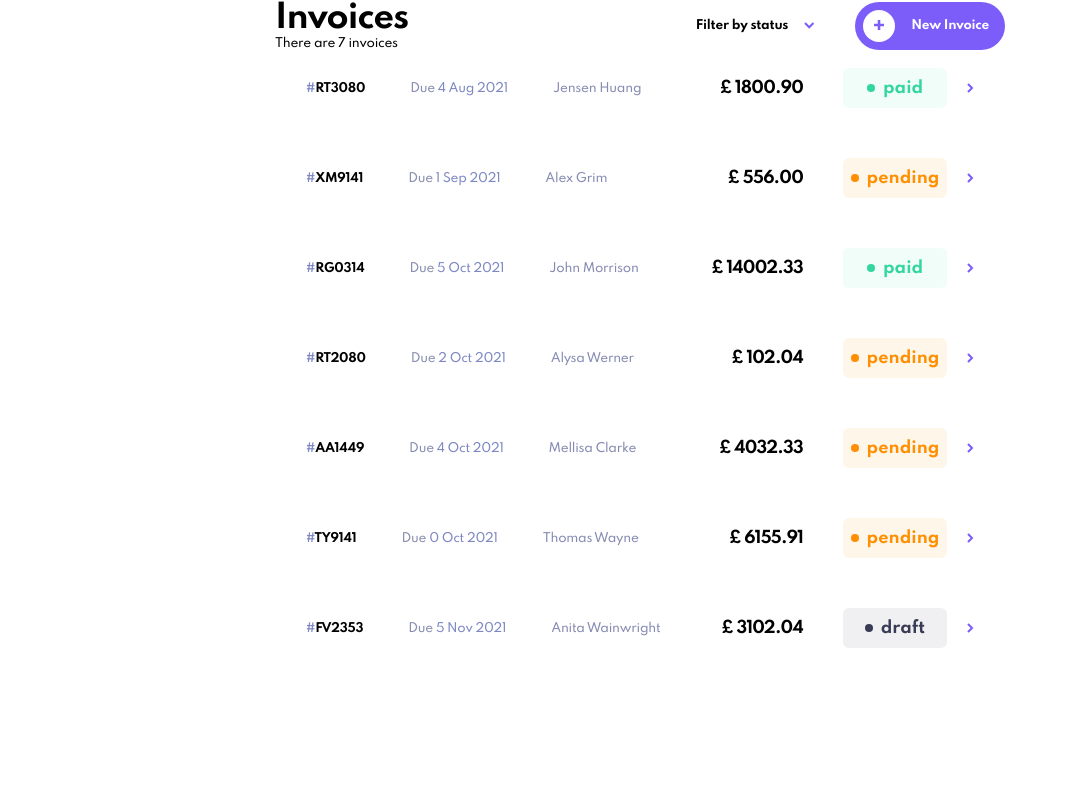
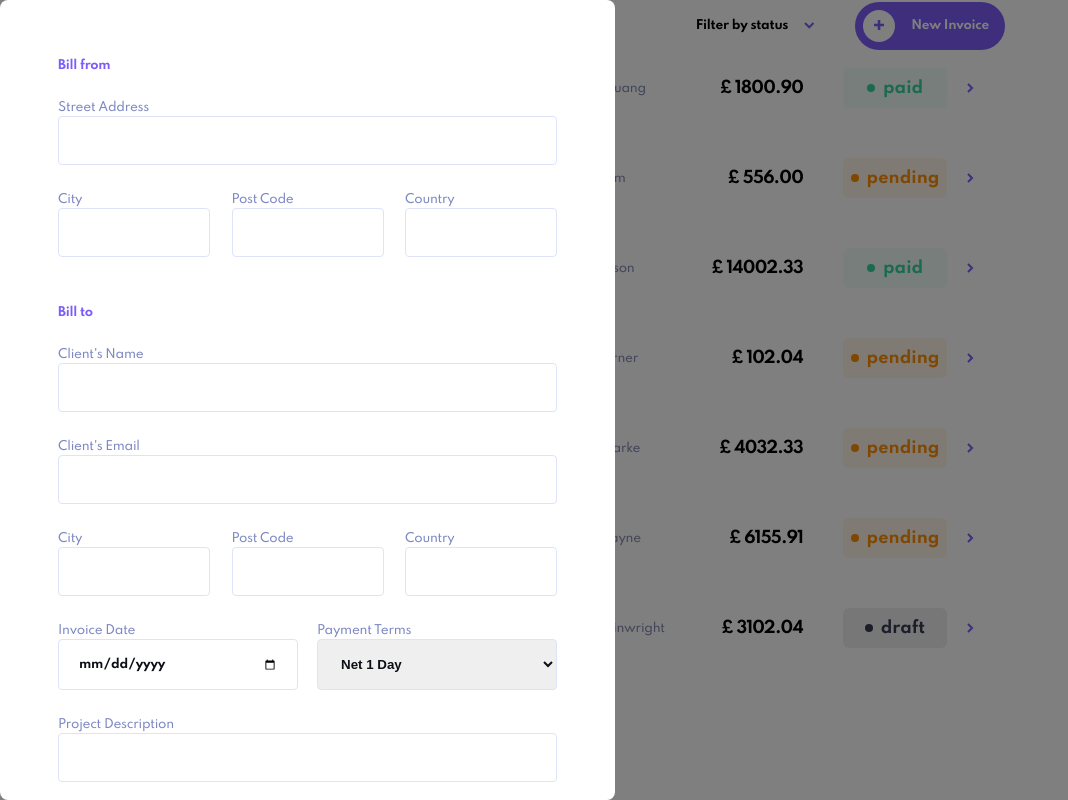
Before and after one commit to nlukic97/react-invoice-app, a React (Create React App) app: page / in a window 1280 px wide. Shown: the whole page, without its empty margins (0-1068 px from the left). Built offline with nearby package versions, Linux system fonts and the light colour scheme.

Commit message:
started styling the form to be overlay over the entire page. Also, created a functional component for all elements except the date

```diff
--- a/src/App.js
+++ b/src/App.js
@@ -124,7 +124,7 @@ function App() {
           <Routes>
             <Route path="/" element={renderInvoices()}/>
             <Route path="/invoice/:id" element={<InvoicePage invoices={data} deleteInvoice={deleteInvoice} markAsPaid={markAsPaid} />} />
-            <Route path="/form" element={<Form/>} />
+            {/* <Route path="/form" element={<Form/>} /> */}
           </Routes>
         </BrowserRouter>
 
--- a/src/components/Form.js
+++ b/src/components/Form.js
@@ -1,7 +1,83 @@
-import React from 'react'
+import {useState, useEffect} from "react";
 
-const Form = () => {
+const Form = ({invoice}) => {
+
+    let emptyInvoice = {
+        clientAddress: {
+            street:'',
+            city:'',
+            postCode:'',
+            country:''
+        },
+        clientEmail:'',
+        clientName:'',
+        createdAt:'',
+        description:'',
+        id:'',
+        items:[],
+        paymentDue:'',
+        paymentTerms:1,
+        senderAddress:{
+            street:'',
+            city:'',
+            postCode:'',
+            country:''
+        },
+        status:'',
+        total:null
+    };
+
+    let startingData = (invoice || emptyInvoice);
+    const [formData, setFormData] = useState(startingData)
+
+    function addNewItem(){
+        setFormData({
+            ...formData,
+            items: [
+                ...formData.items,
+
+                // the new item
+                {
+                    name:'',
+                    quantity:null,
+                    price:null,
+                    total:null
+                }
+            ]
+        })
+    }
+
+    function updateData(key, value){
+        setFormData({...formData, [key]:value})
+    }
+
+    // updates data which is in an object within the state (senderAddress and clientAddress)
+    function updateDataInObject(key,objectKey, value){
+        let newData = formData
+        newData[objectKey][key] = value
+
+        setFormData({...newData})
+    }
+
+    function updateFormDataItem(index, key, value){
+        let newData = formData
+        newData.items[index][key] = value
+
+        setFormData({...formData, items: formData.items.map(item=> (item.id === index) ? item[key] = value : item)})
+    }
+
+    function deleteInvoiceItem(indexToDelete){
+        console.log(indexToDelete);
+        setFormData({...formData, items: formData.items.filter((item, itemIndex)=> itemIndex !== indexToDelete)})
+    }
+
+    useEffect(() => {
+        console.log(formData);
+    }, [formData])
+
+
     return (
+        <div className="form-overlay">
             <form className="form">
 
                 <h4 className="color-purple-dark">Bill from</h4>
@@ -9,24 +85,24 @@ const Form = () => {
                 {/* sender street address */}
                 <div className="form-group">
                     <label className="h4 color-grayblue" htmlFor="senderStreet">Street Address</label>
-                <input type="text" name="senderStreet" id="senderStreet" />
+                    <input type="text" name="senderStreet" id="senderStreet" defaultValue={formData.senderAddress.street} onChange={(e)=> updateDataInObject('street','senderAddress', e.target.value)} />
                 </div>
 
                 {/* sender city, post code, and country */}
                 <div className="city-postcode-country form-group">
                     <div className="form-group-inner">
                         <label className="h4 color-grayblue" htmlFor="senderCity">City</label>
-                    <input type="text" name="senderCity" id="senderCity" />
+                        <input type="text" name="senderCity" id="senderCity" defaultValue={formData.senderAddress.city} onChange={(e)=> updateDataInObject('city','senderAddress', e.target.value)} />
                     </div>
 
                     <div className="form-group-inner">
                         <label className="h4 color-grayblue" htmlFor="senderPostCode">Post Code</label>
-                    <input type="text" name="senderPostCode" id="senderPostCode" />
+                        <input type="text" name="senderPostCode" id="senderPostCode" defaultValue={formData.senderAddress.postCode} onChange={(e)=> updateDataInObject('postCode','senderAddress', e.target.value)} />
                     </div>
 
                     <div className="form-group-inner">
                         <label className="h4 color-grayblue" htmlFor="senderCountry">Country</label>
-                    <input type="text" name="senderCountry" id="senderCountry" />
+                        <input type="text" name="senderCountry" id="senderCountry" defaultValue={formData.senderAddress.country} onChange={(e)=> updateDataInObject('country','senderAddress', e.target.value)} />
                     </div>
                 </div>
 
@@ -36,42 +112,42 @@ const Form = () => {
                 {/* client name */}
                 <div className="form-group">
                     <label className="h4 color-grayblue" htmlFor="clientName">Client's Name</label>
-                <input type="text" name="clientName" id="clientName" />
+                    <input type="text" name="clientName" id="clientName" defaultValue={formData.clientName} onChange={e=> updateData('clientName', e.target.value)} />
                 </div>
 
                 {/* client email */}
                 <div className="form-group">
                     <label className="h4 color-grayblue" htmlFor="clientEmail">Client's Email</label>
-                <input type="text" name="clientEmail" id="clientEmail" />
+                    <input type="text" name="clientEmail" id="clientEmail" defaultValue={formData.clientEmail} onChange={e=> updateData('clientEmail', e.target.value)} />
                 </div>
 
                 {/* client city, post code, and country */}
                 <div className="form-group city-postcode-country">
                     <div className="form-group-inner">
                         <label className="h4 color-grayblue" htmlFor="clientCity">City</label>
-                    <input type="text" name="clientCity" id="clientCity" />
+                        <input type="text" name="clientCity" id="clientCity" defaultValue={formData.clientAddress.city} onChange={(e)=> updateDataInObject('street','clientAddress', e.target.value)} />
                     </div>
 
                     <div className="form-group-inner">
                         <label className="h4 color-grayblue" htmlFor="clientPostCode">Post Code</label>
-                    <input type="text" name="clientPostCode" id="clientPostCode" />
+                        <input type="text" name="clientPostCode" id="clientPostCode" defaultValue={formData.clientAddress.postCode} onChange={(e)=> updateDataInObject('postCode','clientAddress', e.target.value)} />
                     </div>
 
                     <div className="form-group-inner">
                         <label className="h4 color-grayblue" htmlFor="clientCountry">Country</label>
-                    <input type="text" name="clientCountry" id="clientCountry" />
+                        <input type="text" name="clientCountry" id="clientCountry" defaultValue={formData.clientAddress.country} onChange={(e)=> updateDataInObject('country','clientAddress', e.target.value)} />
                     </div>
                 </div>
 
                 <div className="dates">
                     <div className="form-group">
                         <label className="h4 color-grayblue" htmlFor="createdAt">Invoice Date</label>
-                    <input type="date" name="createdAt" id="createdAt" value={new Date().toLocaleDateString('en-CA')} onChange={(e)=> {}} />
+                        <input type="date" name="createdAt" id="createdAt" defaultValue={formData.createdAt} onChange={(e)=> {}} />
                     </div>
 
                     <div className="form-group">
                         <label className="h4 color-grayblue" htmlFor="paymentTerms">Payment Terms</label>
-                    <select name="paymentTerms" id="paymentTerms" defaultValue="30">
+                        <select name="paymentTerms" id="paymentTerms" defaultValue="30" defaultValue={formData.paymentTerms} onChange={(e)=> updateData('paymentTerms', parseInt(e.target.value))}>
                             <option value="1">Net 1 Day</option>
                             <option value="7">Net 7 Days</option>
                             <option value="14">Net 14 Days</option>
@@ -82,7 +158,7 @@ const Form = () => {
 
                 <div className="form-group">
                     <label className="h4 color-grayblue" htmlFor="description">Project Description</label>
-                <input type="text" name="description" id="description" />
+                    <input type="text" name="description" id="description" defaultValue={formData.description} onChange={(e)=> updateData('description', e.target.value)} />
                 </div>
 
                 {/* labels */}
@@ -94,24 +170,33 @@ const Form = () => {
                     <div className="phantom-div"></div>
                 </div>
 
+                {formData.items.map((item, index)=>{
+                    return (
+                    <div className="items-container" key={index}>
+                        <input type="text" name="name" id="name" defaultValue={item.name} onChange={e=> updateFormDataItem(index,'name',e.target.value)} />
+                        <input type="number" name="quantity" id="quantity" defaultValue={item.quantity} onChange={e=> updateFormDataItem(index,'quantity',parseFloat(e.target.value) )} />
+                        <input type="number" name="price" id="price" defaultValue={item.price} onChange={e=> updateFormDataItem(index,'price',parseFloat(e.target.value) )} />
+                        <input type="number" name="total" id="total" defaultValue={item.total} onChange={e=> updateFormDataItem(index,'total',parseFloat(e.target.value) )} />
 
-            <div className="items-container">
-                    <input type="text" name="name" id="name" />
-                    <input type="number" name="quantity" id="quantity" />
-                    <input type="number" name="price" id="price" />
-                    <input type="number" name="total" id="total" />
-
-                    <button>
+                        <button onClick={(e)=>{
+                            e.preventDefault()
+                            deleteInvoiceItem(index)
+                        }}>
                             <svg width="13" height="16" xmlns="http://www.w3.org/2000/svg"><path d="M11.583 3.556v10.666c0 .982-.795 1.778-1.777 1.778H2.694a1.777 1.777 0 01-1.777-1.778V3.556h10.666zM8.473 0l.888.889h3.111v1.778H.028V.889h3.11L4.029 0h4.444z" fill="#888EB0" fillRule="nonzero"/></svg>
                         </button>
+                    </div>)
 
-            </div>
+                })}
 
                 <div className="button-container">
-                <button className="btn add-item-btn">+ Add new item</button>
+                    <button className="btn add-item-btn" onClick={e=>{
+                        e.preventDefault()
+                        addNewItem()
+                    }}>+ Add new item</button>
                 </div>
 
             </form>
+        </div>
     )
 }
 
--- a/src/components/Invoices.js
+++ b/src/components/Invoices.js
@@ -1,4 +1,5 @@
 // import { Link } from 'react-router-dom';
+import Form from './Form';
 
 import InvoiceListItem from './InvoiceListItem';
 import InvoiceActions from './InvoiceActions';
@@ -11,6 +12,9 @@ const Invoices = ({invoices,message, changedFilter, checkedBoxes}) => {
             <div className="invoice_items_list">
                 {invoices.map(invoice=> <InvoiceListItem data={invoice}  key={invoice.id}/>)}
             </div>
+
+            {/* <Form invoice={invoices[0]} /> */}
+            <Form invoice={null} />
         </div>
     )
 }
--- a/src/css/App.css
+++ b/src/css/App.css
@@ -478,12 +478,23 @@ html.dark-theme .toggle-theme-icon {
   margin-right: 8px;
 }
 
+.form-overlay {
+  background-color: rgba(0, 0, 0, 0.5);
+  position: fixed;
+  left: 0;
+  top: 0;
+  height: 100vh;
+  width: 100vw;
+}
+
 .form {
-  border: 1px solid red;
+  background-color: #fff;
   border-radius: 8px;
   width: 615px;
   box-sizing: border-box;
   padding: 58px;
+  overflow-y: scroll;
+  height: 100%;
 }
 .form .purple-label {
   margin-top: 48px;
@@ -527,6 +538,7 @@ html.dark-theme .toggle-theme-icon {
 .form .items-container {
   display: flex;
   justify-content: space-between;
+  margin-top: 24px;
 }
 .form .items-container input {
   color: #0C0E16;
--- a/src/methods/HelperMethods.js
+++ b/src/methods/HelperMethods.js
@@ -1,6 +1,10 @@
 function convertDate(stringDate){
     let date = new Date(stringDate)
-    return `${date.getDay()} ${date.toLocaleString('default',{month:'short'})} ${date.getFullYear()}`
+    // return `${date.getDay()} ${date.toLocaleString('default',{month:'short'})} ${date.getFullYear()}`
+
+    return date.toLocaleDateString('en-GB', {
+        day: 'numeric', month: 'short', year: 'numeric'
+      })
 }
 module.exports = {
     convertDate: convertDate
--- a/src/scss/imports/components/_form.scss
+++ b/src/scss/imports/components/_form.scss
@@ -1,9 +1,20 @@
+.form-overlay {
+    background-color: rgba(0,0,0,0.5);
+    position: fixed;
+    left: 0;
+    top: 0;
+    height: 100vh;
+    width: 100vw;
+}
+
 .form {
-    border: 1px solid red;
+    background-color: #fff;
     border-radius: 8px;
     width: 615px;
     box-sizing: border-box;
     padding: 58px;
+    overflow-y: scroll;
+    height: 100%;
 
     .purple-label {
         margin-top: 48px;
@@ -55,6 +66,7 @@
     .items-container {
         display: flex;
         justify-content: space-between;
+        margin-top: 24px;
 
         input {
             color: #0C0E16;
```
Also changed, not shown: 1 other file (tests, documents, lock files or other folders). Lines whose indentation alone changed are shown as unchanged.
